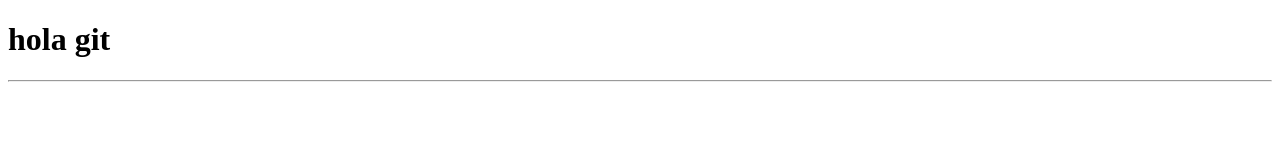
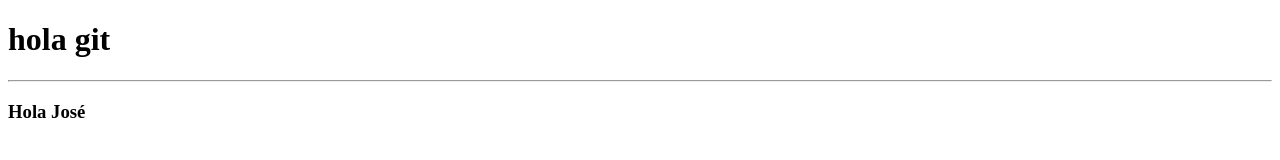
Before and after one commit to hector-tejo/clase-d, a plain HTML site: page index.html in a window 1280 px wide. Drawn offline with Linux system fonts and the light colour scheme.

Commit message:
branch1-commit 1

```diff
--- a/index.html
+++ b/index.html
@@ -8,5 +8,6 @@
 <body>
     <h1>hola git</h1>
     <hr>
+    <h3>Hola José</h3>
 </body>
 </html>
```
